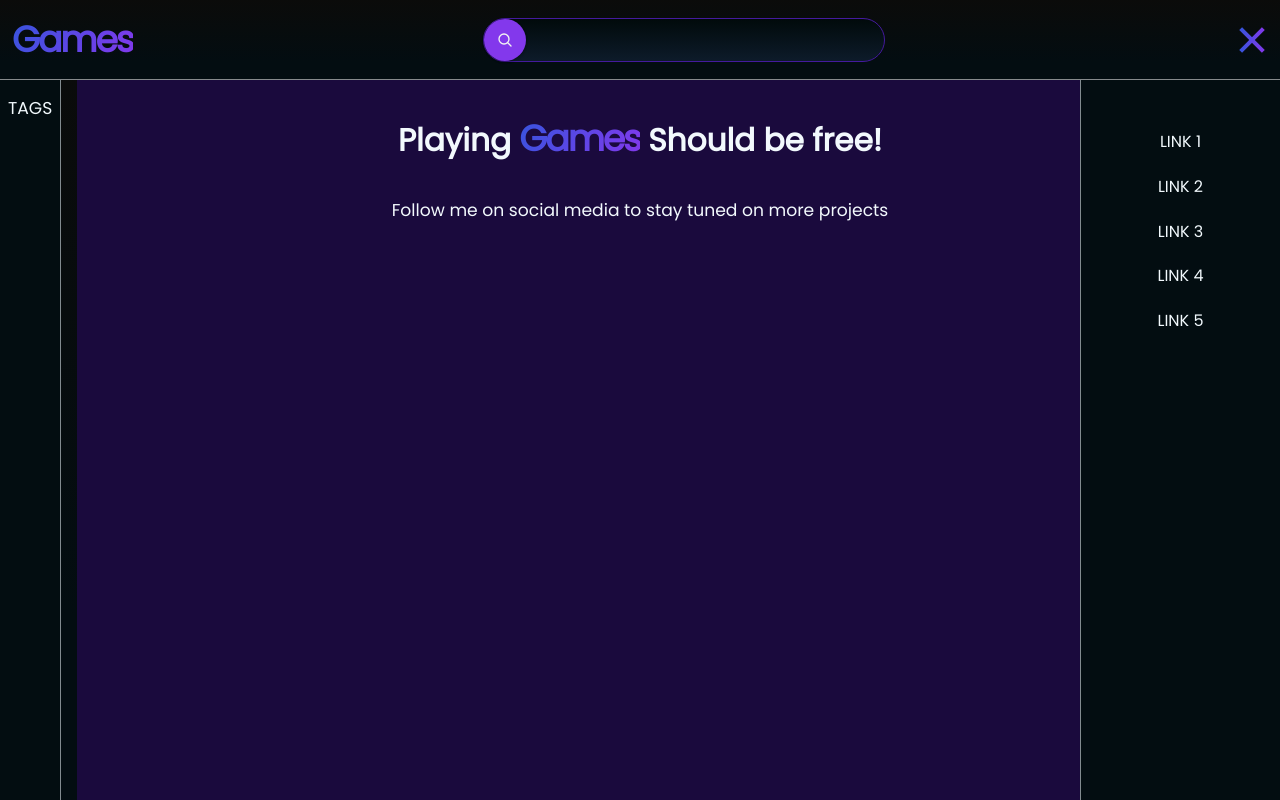
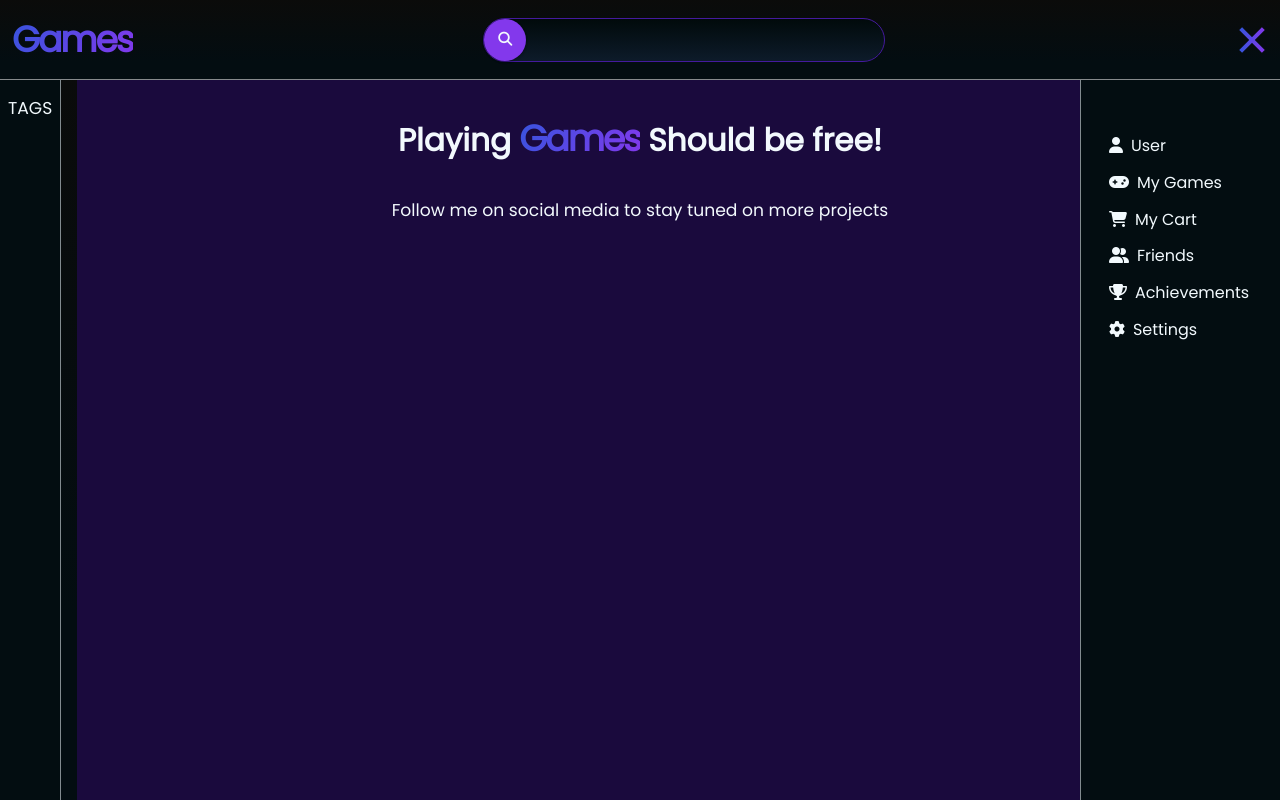
Before and after one commit to techc0deRepo/FetchData, a plain HTML site: page index.html in a window 1280 px wide. Both pictures are taken after a click on the element 1251 px from the left and 39 px from the top of the page. Drawn offline with Linux system fonts and the light colour scheme; no server answers.

Commit message:
Aside icons

```diff
--- a/index.html
+++ b/index.html
@@ -11,8 +11,8 @@
     <nav>
         <span class="color-effect">Games</span>
         <div class="search-cnt">
-            <button id="btn" class="search-btn" type="button">
-                <i class="search-icon"></i>
+            <button id="btn" class="search-icon" type="button">
+                <i class="fa-solid fa-magnifying-glass"></i>
             </button>
             <input type="text" id="search-name" class="search-input">
         </div>
@@ -22,11 +22,14 @@
             <div class="bar3"></div>
         </div>
         <div id="menuCnt" class="menu-cnt">
-            <a href="#"><span>LINK 1</span></a>
-            <a href="#"><span>LINK 2</span></a>
-            <a href="#"><span>LINK 3</span></a>
-            <a href="#"><span>LINK 4</span></a>
-            <a href="#"><span>LINK 5</span></a>
+            <div class="menu-list">
+                <a href="#"><i class="fa-solid fa-user"></i><span>User</span></a>
+                <a href="#"><i class="fa-solid fa-gamepad"></i><span>My Games</span></a>
+                <a href="#"><i class="fa-solid fa-cart-shopping"></i><span>My Cart</span></a>
+                <a href="#"><i class="fa-solid fa-user-group"></i><span>Friends</span></a>
+                <a href="#"><i class="fa-solid fa-trophy"></i><span>Achievements</span></a>
+                <a href="#"><i class="fa-solid fa-gear"></i><span>Settings</span></a>
+            </div>
         </div>
     </nav>
     <aside id="aside-cnt">
@@ -40,5 +43,6 @@
         <div class="card-cnt" id="cnt"></div>
     </div>
     <script src="script.js"></script>
+    <script src="https://kit.fontawesome.com/5def5c56ba.js" crossorigin="anonymous"></script>
 </body>
 </html>
--- a/script.js
+++ b/script.js
@@ -99,11 +99,6 @@ function App() {
             desc.innerHTML = card.game_desc.desc;
             release.innerHTML = card.game_desc.release;
 
-            // Card eventListener toggle class .hidden
-            card_cnt.addEventListener("click", () =>{
-                game_desc.classList.toggle("hidden");
-            });
-
             // Button customize
             cta.innerText = "Go to website";
             cta.type = "button";
@@ -114,6 +109,11 @@ function App() {
             image.setAttribute("class","image");
             game_desc.setAttribute("class","game-desc");
             game_desc.classList.add("hidden");
+
+            // Card eventListener toggle class .hidden
+            card_cnt.addEventListener("click", () =>{
+                game_desc.classList.toggle("hidden");
+            });
 
             let cardCreated = {
                 card_cnt: card_cnt,
--- a/style.css
+++ b/style.css
@@ -132,28 +132,27 @@ nav {
     height: 42px;
 }
 
-.search-btn {
+.search-icon {
     position: absolute;
     top: 0;
     left: 0;
     background: var(--accent);
+    color: var(--white);
     width: 42px;
     height: 42px;
     border-radius: 50%;
     border: none;
-    background-image: url(/assets/search.svg);
-    background-repeat: no-repeat;
     background-size: 16px;
     background-position: 50%;
     box-shadow: rgba(0, 0, 0, 0.12) 0px 1px 3px, rgba(0, 0, 0, 0.24) 0px 1px 2px;
     transition: .3s transform ease;
 }
 
-.search-btn:hover {
+.search-icon:hover {
     transform: scale(1.12);
 }
 
-.search-btn:active {
+.search-icon:active {
     box-shadow: rgba(50, 50, 93, 0.25) 0px 30px 60px -12px inset, rgba(0, 0, 0, 0.3) 0px 18px 36px -18px inset;
 }
 
@@ -213,21 +212,33 @@ nav {
     padding: 3rem 0;
     background: var(--bg);
     border-left: 1px solid var(--grey);
-    overflow-x: hidden;
-    transition: 0.5s;
     z-index: 9;
 }
 
-.menu-cnt span{
+.menu-cnt {
     display: none;
 }
 
-.menu-cnt.show{
+.menu-cnt.show {
     width: 200px;
 }
 
-.menu-cnt.show span{
+.menu-cnt.show {
     display: block;
+}
+
+.menu-list a{
+    display: block;
+    padding: 0.25em;
+}
+
+.menu-list{
+    width: auto;
+    margin: var(--margin-lg);
+}
+
+.menu-list a i{
+    padding-right: 0.5em;
 }
 
 header {
@@ -301,7 +312,8 @@ aside {
 
 .card {
     position: relative;
-    max-width: 300px;
+    max-width: 320px;
+    height: 200px;
     background: rgb(21,21,19);
     background: radial-gradient(circle, rgba(21,21,19,0.8295693277310925) 0%, rgba(10,9,8,1) 100%);
     border-radius: 16px;
@@ -311,8 +323,8 @@ aside {
 }
 
 .image {
-    width: 300px;
-    height: auto;
+    width: 320px;
+    /* height: 200px; */
     object-fit: fill;
     object-position: 50% 50%;
     aspect-ratio: 3/2;
```
Also changed, not shown: assets/search.svg (deleted).
